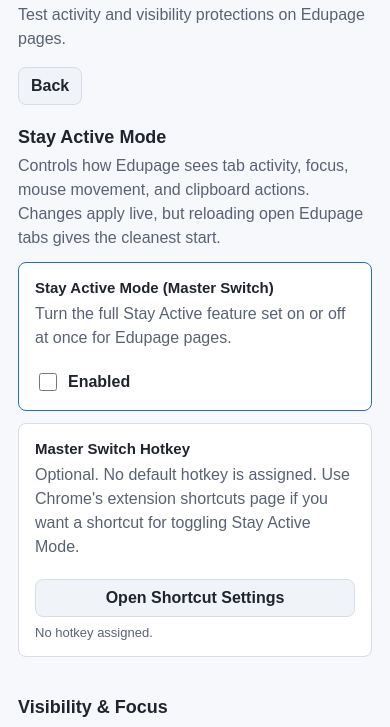
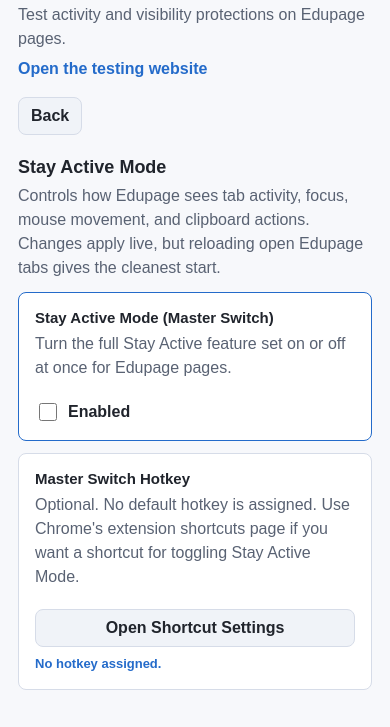
Before and after one commit to Alexosavrua/Edupage-Extras, a browser extension: page menu/experimental.html in a window 390 px wide. Shown: the part 67-794 px from the top of the page. Drawn offline with Linux system fonts and the light colour scheme.

Commit message:
upd 0.3.8: add theme toggle functionality and update shortcut settings; enhance UI for hotkey management ,added a testing website link to experimental settings, updated readme

```diff
--- a/menu/experimental.css
+++ b/menu/experimental.css
@@ -144,6 +144,18 @@ p {
     margin-top: 6px;
 }
 
+.inline-link {
+    color: var(--accent-color);
+    font-weight: 700;
+    text-decoration: none;
+}
+
+.inline-link:hover,
+.inline-link:focus-visible {
+    text-decoration: underline;
+    outline: none;
+}
+
 .setting-group {
     margin-bottom: 28px;
 }
@@ -210,9 +222,13 @@ code {
 }
 
 .shortcut-status {
-    color: var(--text-muted);
+    color: var(--accent-color);
     font-size: 13px;
+    font-weight: 700;
+    line-height: 1.4;
+    max-width: 220px;
     text-align: right;
+    word-break: break-word;
 }
 
 .save-status {
@@ -277,6 +293,7 @@ code {
     }
 
     .shortcut-status {
+        max-width: none;
         text-align: left;
     }
 }
--- a/menu/experimental.html
+++ b/menu/experimental.html
@@ -12,6 +12,7 @@
         <div>
           <h1>Experimental</h1>
           <p>Test activity and visibility protections on Edupage pages.</p>
+          <p><a class="inline-link" href="https://edublurtesting.ct.ws/" target="_blank" rel="noopener noreferrer">Open the testing website</a></p>
         </div>
         <button class="secondary-button" id="BackButton" type="button">Back</button>
       </header>
--- a/menu/settings.css
+++ b/menu/settings.css
@@ -121,6 +121,7 @@ body {
 
 h1,
 h2,
+h4,
 p {
     margin: 0;
 }
@@ -139,6 +140,11 @@ h2 {
 
 h3 {
     font-size: 16px;
+    margin: 0;
+}
+
+h4 {
+    font-size: 14px;
     margin: 0;
 }
 
@@ -253,6 +259,21 @@ p {
     display: flex;
     flex-wrap: wrap;
     gap: 10px;
+}
+
+.shortcut-controls {
+    display: grid;
+    gap: 8px;
+    justify-items: end;
+}
+
+.shortcut-status {
+    color: var(--accent-color);
+    font-size: 13px;
+    font-weight: 700;
+    line-height: 1.4;
+    text-align: right;
+    word-break: break-word;
 }
 
 .save-status {
@@ -405,6 +426,15 @@ input[type="checkbox"]:disabled {
         width: 100%;
     }
 
+    .shortcut-controls {
+        justify-items: stretch;
+        width: 100%;
+    }
+
+    .shortcut-status {
+        text-align: left;
+    }
+
     .date-control {
         justify-content: space-between;
         width: 100%;
```
Also changed, not shown: menu/settings.html (+16 -5 lines), menu/settings.js (+27 -1 lines), scripts/background.js (+17 -0 lines), README.md, manifest.json.
